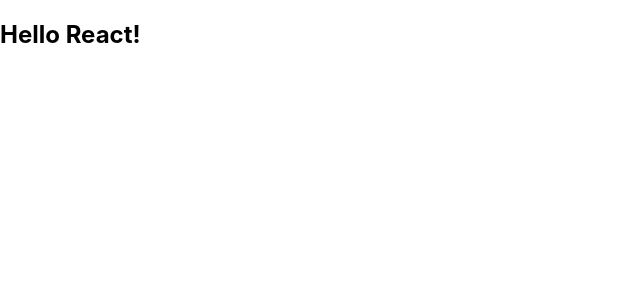
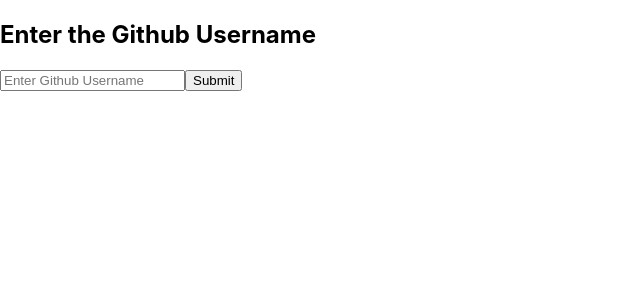
Before and after one commit to jkdearnley/thunk, a React (Create React App) app in the folder github-search/: page / in a window 1280 px wide. Shown: the top 300 px of the page, without its empty margins (0-640 px from the left). Built offline with nearby package versions, Linux system fonts and the light colour scheme.

Commit message:
Added form app.js

```diff
--- a/github-search/src/App.js
+++ b/github-search/src/App.js
@@ -1,10 +1,24 @@
 import React, { Component } from "react";
 
 class App extends Component {
+  handleSubmit = e => {
+    e.preventDefault();
+    const username = this.getUsername.value;
+    console.log(username);
+  };
   render() {
     return (
-      <div>
-        <h2>Hello React!</h2>
+      <div className="container">
+        <form onSubmit={this.handleSubmit} className="form">
+          <h2 className="title">Enter the Github Username</h2>
+          <input
+            type="text"
+            placeholder="Enter Github Username"
+            required
+            ref={input => (this.getUsername = input)}
+            />
+            <button className="button">Submit</button>
+        </form>
       </div>
     );
   }
```
